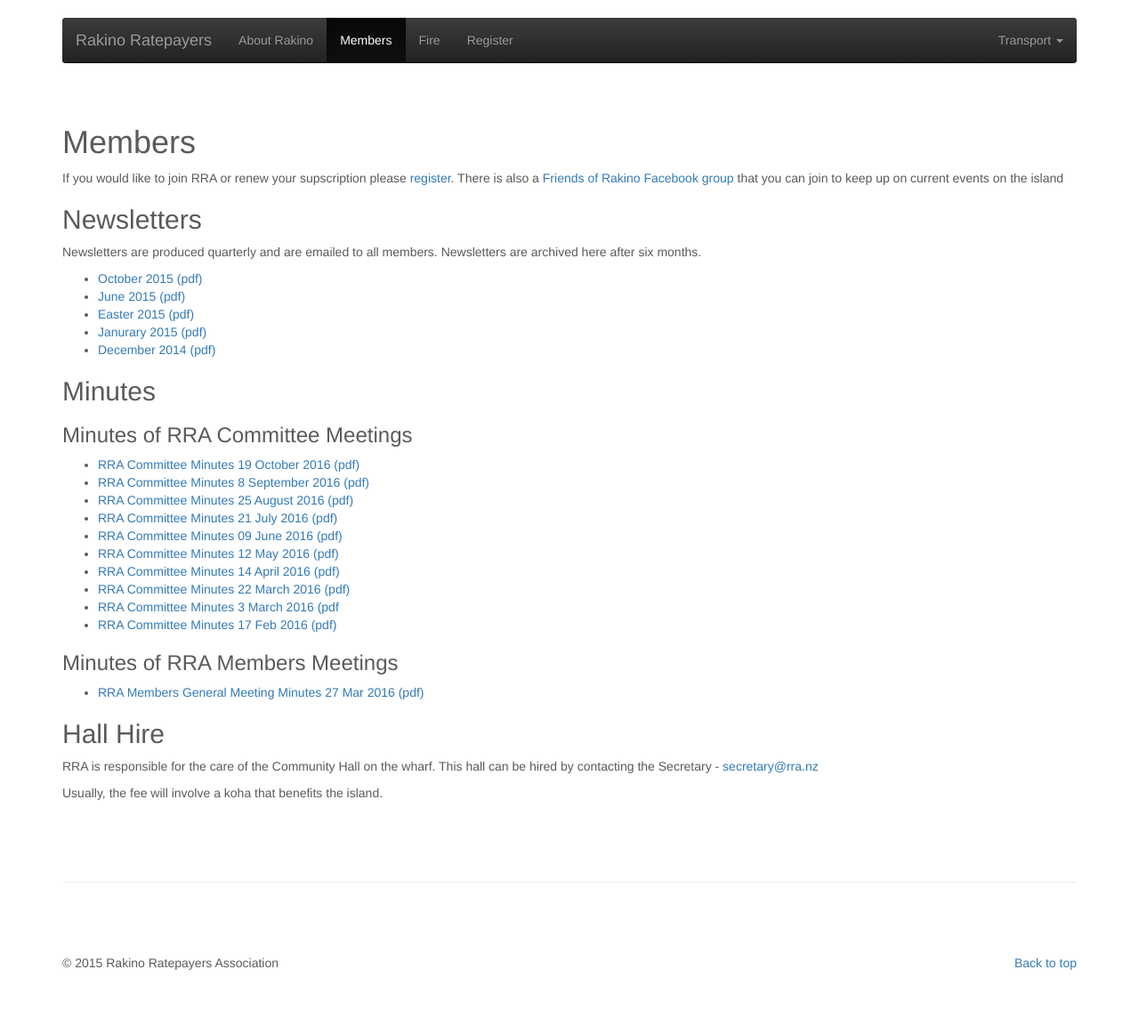
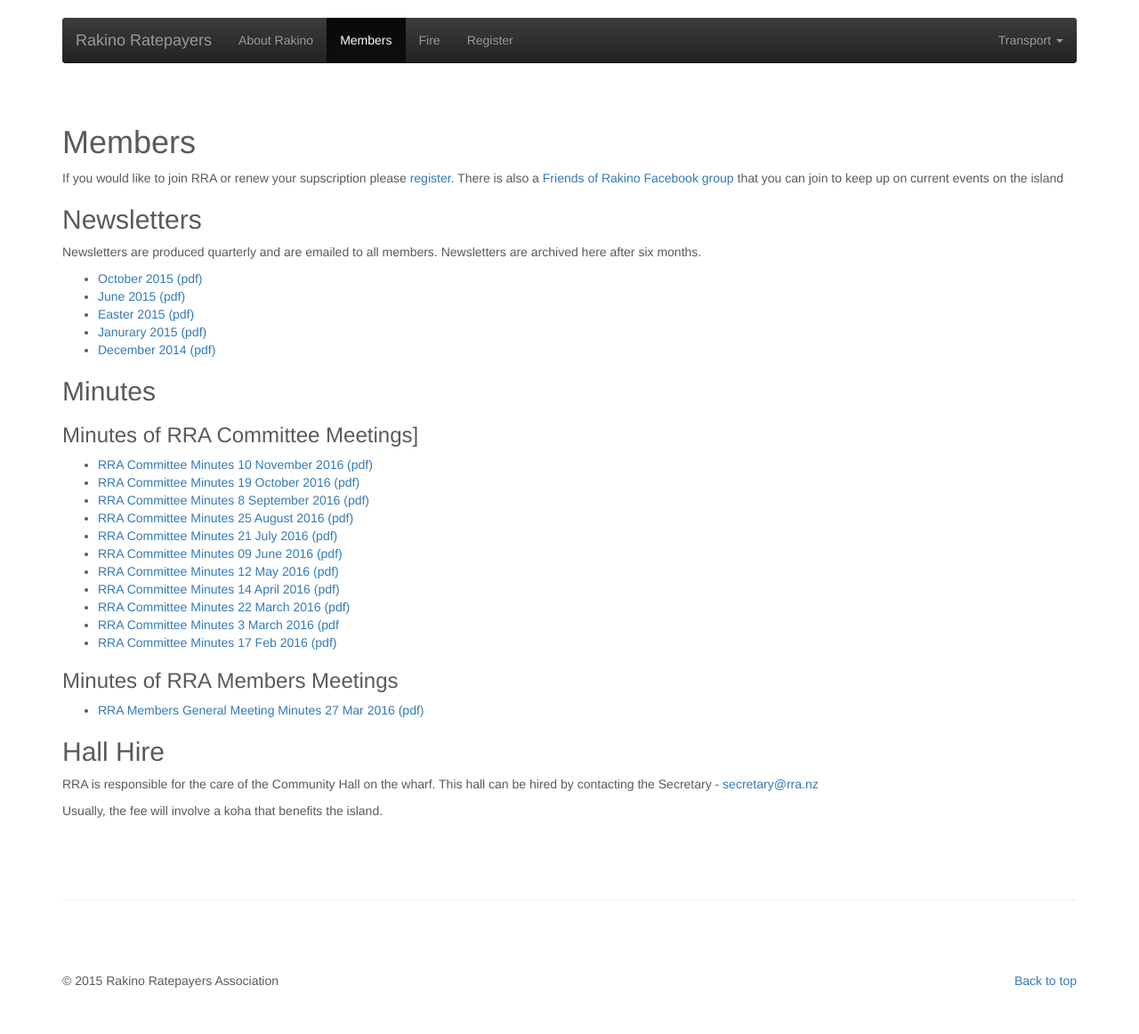
Before and after one commit to rakinoratepayers/rakinoratepayers.github.io, a Jekyll site: the page built from members.md, in a window 1280 px wide. Shown: the whole page at 89% size. Built offline with Jekyll 4.4.1, drawn with Linux system fonts in a browser that asks for light colours; nearby versions of some CDN libraries.

Commit message:
Add November '16 minutes

```diff
--- a/members.md
+++ b/members.md
@@ -23,7 +23,8 @@ Newsletters are produced quarterly and are emailed to all members. Newsletters a
 
 ## Minutes
 
-### Minutes of RRA Committee Meetings
+### Minutes of RRA Committee Meetings]
+- [RRA Committee Minutes 10 November 2016 (pdf)](/assets/minutes/161110 RRA Committee Minutes 10 November 2016.pdf)
 - [RRA Committee Minutes 19 October 2016 (pdf)](/assets/minutes/161019 RRA Committee Minutes 19 October 2016.pdf)
 - [RRA Committee Minutes 8 September 2016 (pdf)](/assets/minutes/160908 RRA Committee Minutes 8 September 2016.pdf)
 - [RRA Committee Minutes 25 August 2016 (pdf)](/assets/minutes/160825 RRA Committee Minutes 25 August 2016.pdf)
```
Also changed, not shown: 2 other files.
